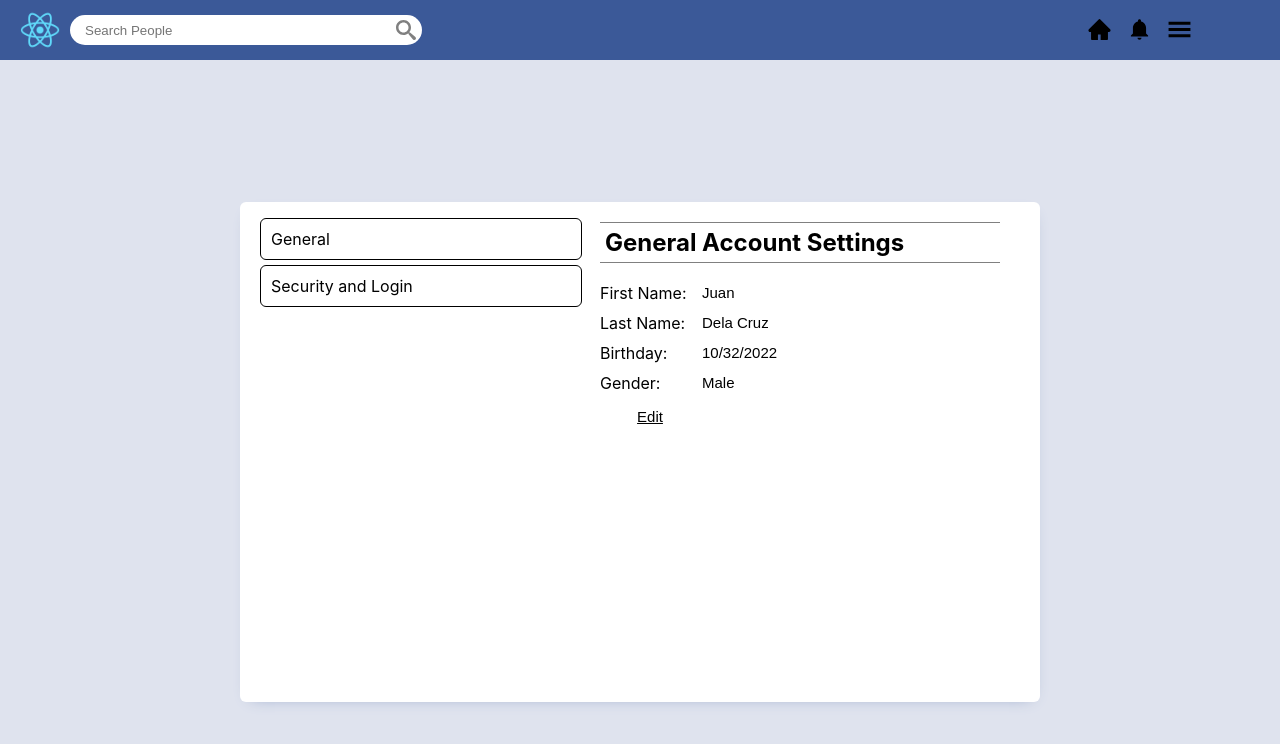
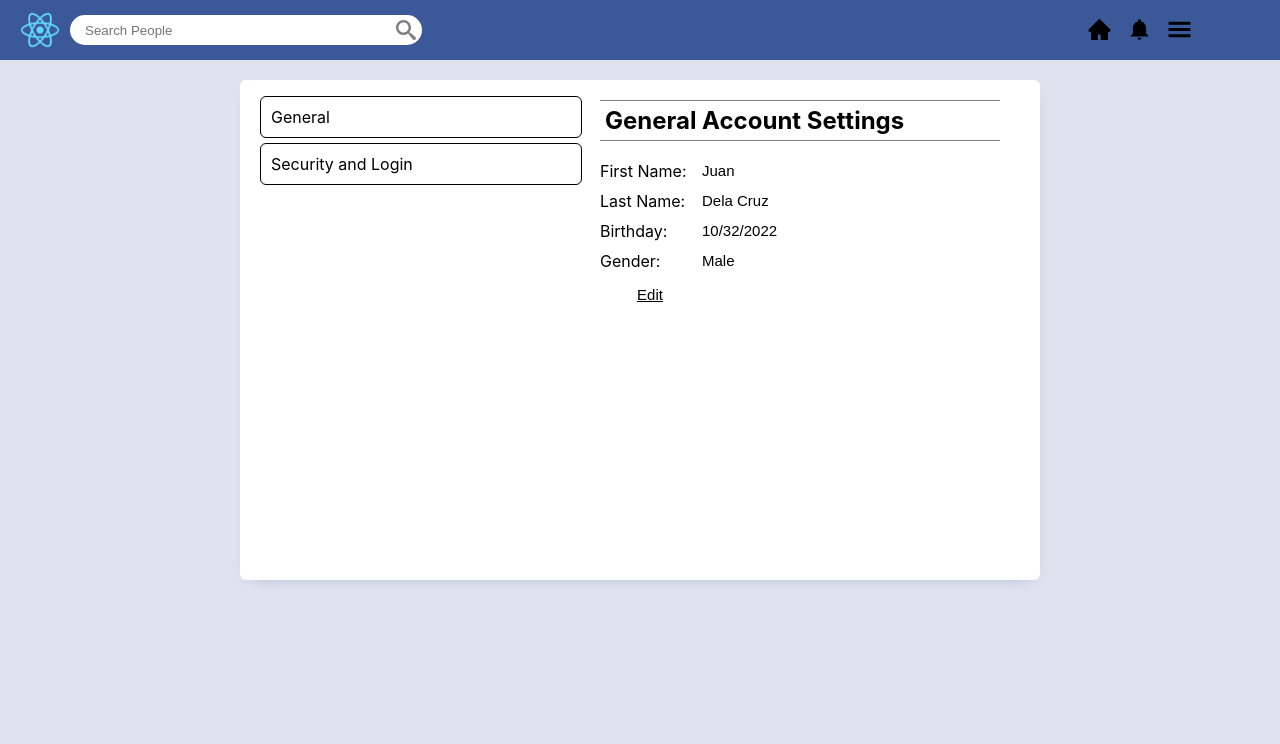
Before and after one commit to philiamjohn/pastebook, a React (Create React App) app in the folder pastebook-client/: page /settings in a window 1280 px wide. Shown: the top 744 px of the page. Built offline with nearby package versions, Linux system fonts and the light colour scheme.

Commit message:
UPDATE: setting page position and margin

```diff
--- a/pastebook-client/src/pages/settings/Settings.css
+++ b/pastebook-client/src/pages/settings/Settings.css
@@ -13,6 +13,7 @@
     display: flex;
     /* border: solid black 1px; */
     width: 800px;
+    margin-top: 20px;
     height: 500px;
     border-radius: 6px;
     box-shadow: 1px 5px 15px -10px #8b9dc3;
@@ -26,7 +27,7 @@
     display: flex;
     height: 98vh;
     justify-content: center;
-    align-items: center;
+    align-items: flex-start;
     background-color: #dfe3ee;
 }
 
--- a/pastebook-client/src/pages/settings/Settings.js
+++ b/pastebook-client/src/pages/settings/Settings.js
@@ -21,7 +21,6 @@ const Settings = () => {
                     <ul className='nav'>
                         <li className={activeTab === "tab1" ? "active" : ""} onClick={handleTab1}>General</li>
                         <li className={activeTab === "tab2" ? "active" : ""} onClick={handleTab2}>Security and Login</li>
-
                     </ul>
                 </div>
                 <div className='out'>
```
Also changed, not shown: 1 other file (tests, documents, lock files or other folders).
